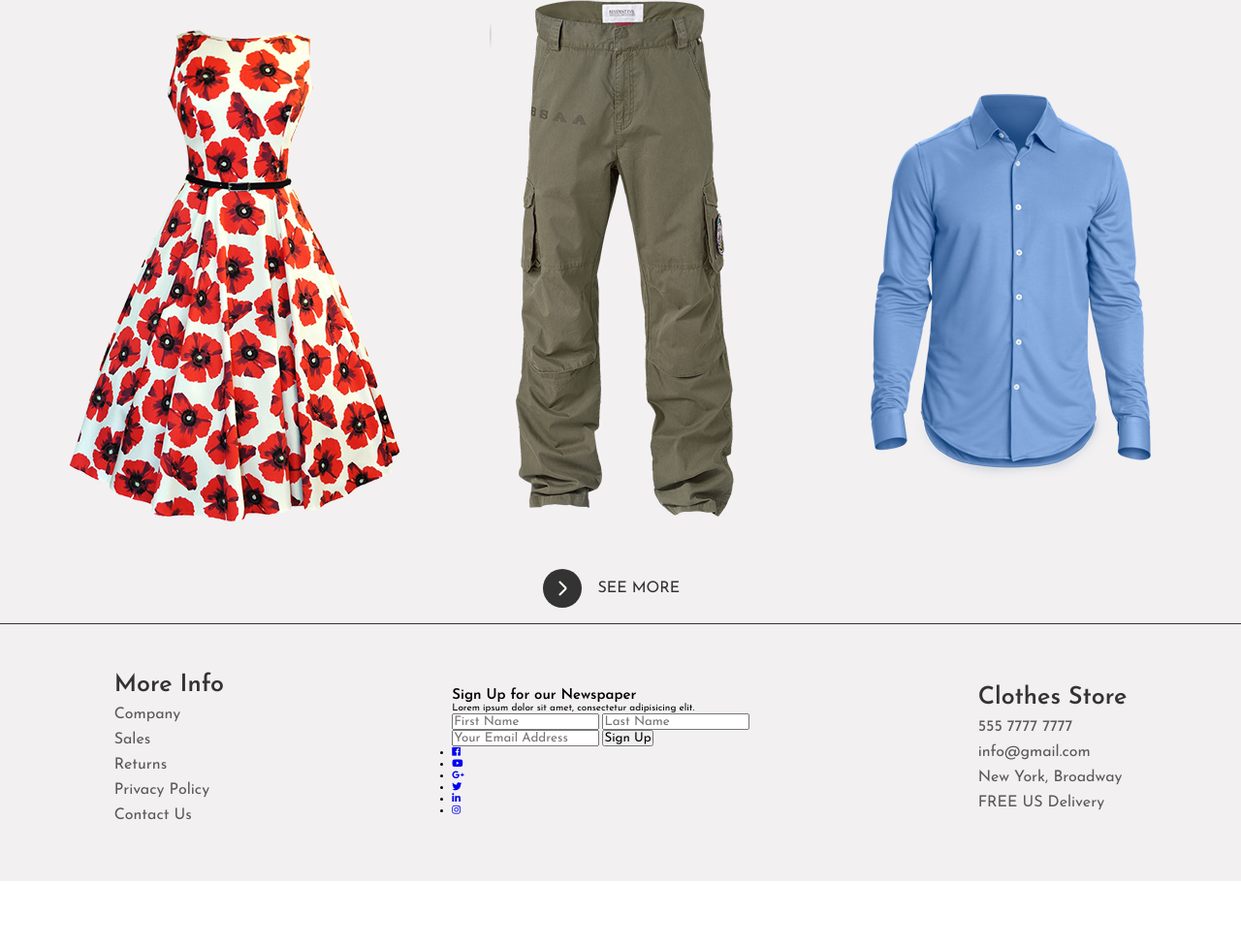
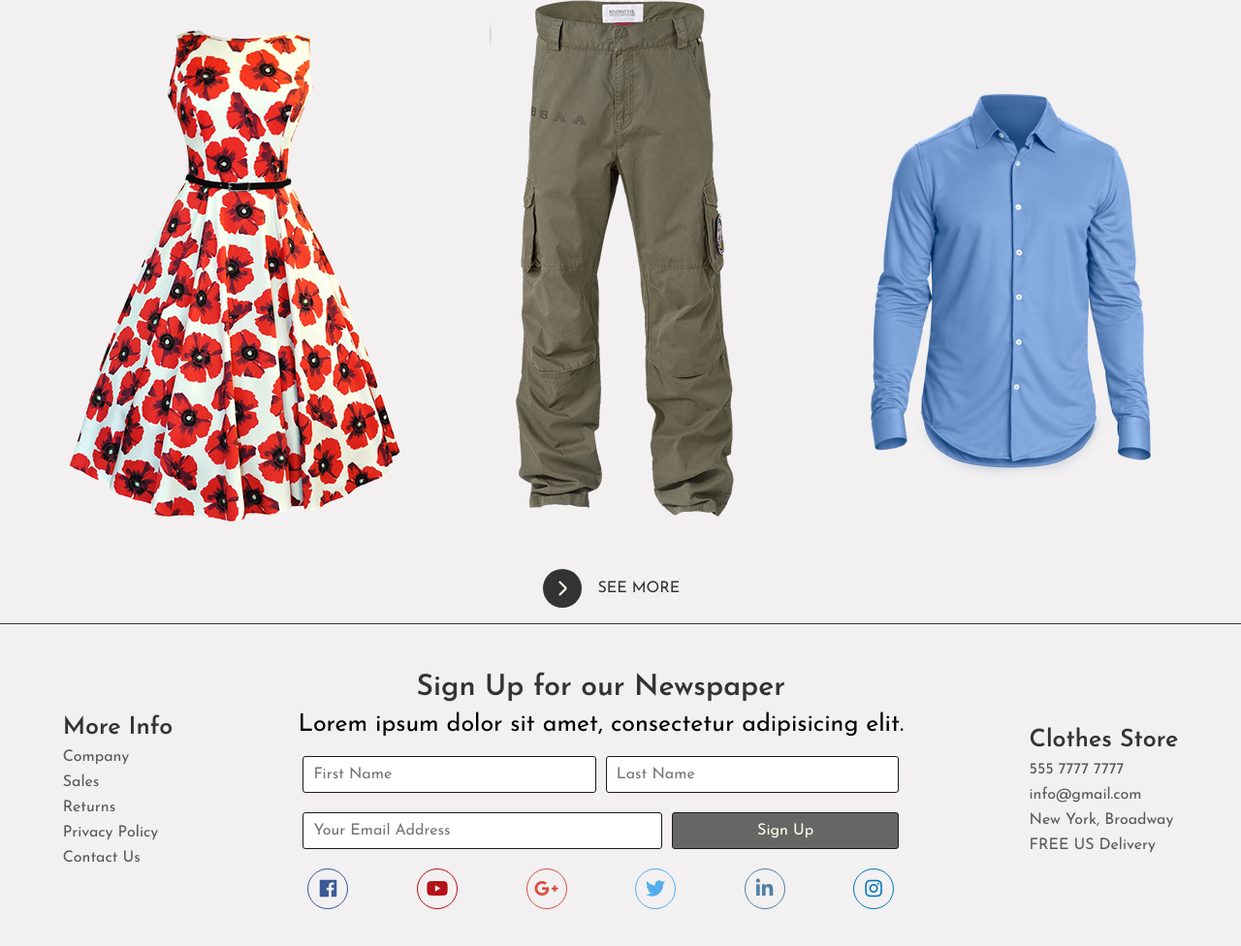
Before and after one commit to Rain-kanyini/udemy-clothes-store, a website: page index.html in a window 1280 px wide. Shown: the part 1056-2032 px from the top of the page at 97% size. Before the commit the page ends 1965 px from the top, so only its background shows below. Drawn offline with Linux system fonts and the light colour scheme.

Commit message:
Styling of Footer Part 2

```diff
--- a/scss/layout/_footer.scss
+++ b/scss/layout/_footer.scss
@@ -13,3 +13,89 @@
 .contact-list {
     @include footerList;
 }
+
+.contact {
+    &-heading {
+        font-size: size(xl);
+        color: color(primary);
+        text-align: center;
+    }
+
+    &-paragraph{
+        font-size: size(lg);
+        margin: 1rem 0;
+        text-align: center;
+    }
+
+    .inputs-group {
+        display:flex;
+
+        input {
+            padding: 1rem;
+            font-size: size(xs);
+            margin: 1rem .5rem;
+            border: .1rem solid darken(color(primary), 10%);
+            border-radius: .3rem;
+            outline: none;
+            transition: border .5s;
+
+            &:focus:not([type="submit"]) {
+                border: .1rem solid darken(color(quaternary), 30%);
+            }
+        }
+
+        &-text {
+            width: 50%;
+        }
+
+        &-email {
+            width: 60%;
+        }
+
+        &-btn {
+            width: 40%;
+            color: color(secondary);
+            background-color: lighten(color(primary), 20%);
+            transition: background-color .2s;
+
+            &:hover {
+                background-color: color(primary);
+            }
+        }
+    }
+
+    .social-icons {
+        display: flex;
+        justify-content: space-between;
+        padding: 1rem;
+        box-sizing: border-box;
+
+        &-item {
+            list-style: none;
+        }
+
+        &-link {
+            text-decoration: none;
+            width: 4rem;
+            height: 4rem;
+            border: .1rem solid color(primary);
+            display: block;
+            border-radius: 100%;
+            @include flexPosition;
+
+            i {
+                font-size: size(md);
+            }
+        }
+
+    }
+}
+
+$socialMediaColors: 1 #3b5998, 2 #b31217, 3 #dc4e41, 4 #55acee, 5 #517fa4, 6 #0077b5;
+
+@each $color in $socialMediaColors {
+    .social-icons-item:nth-child(#{nth($color, 1)}) .social-icons-link {
+        color: nth($color, 2);
+        border: .1rem solid nth($color, 2);
+    }
+}
```
Also changed, not shown: css/main.css, scss/main.scss (line endings or trailing spaces).
